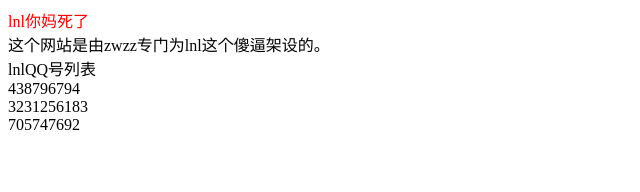
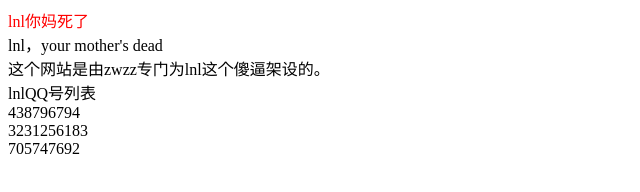
Before and after one commit to zwzzrl/lnl-not-have-mom, a plain HTML site: page index.html in a window 1280 px wide. Shown: the whole page, without its empty margins (0-640 px from the left). Drawn offline with Linux system fonts and the light colour scheme.

Commit message:
Update index.html

```diff
--- a/index.html
+++ b/index.html
@@ -5,6 +5,8 @@
 </head>
 <body>
     <font color="red">lnl你妈死了
+	    <br />
+	    <font color="black">lnl，your mother's dead
     <br />
 	<font color="black">这个网站是由zwzz专门为lnl这个傻逼架设的。
     <br />
```
